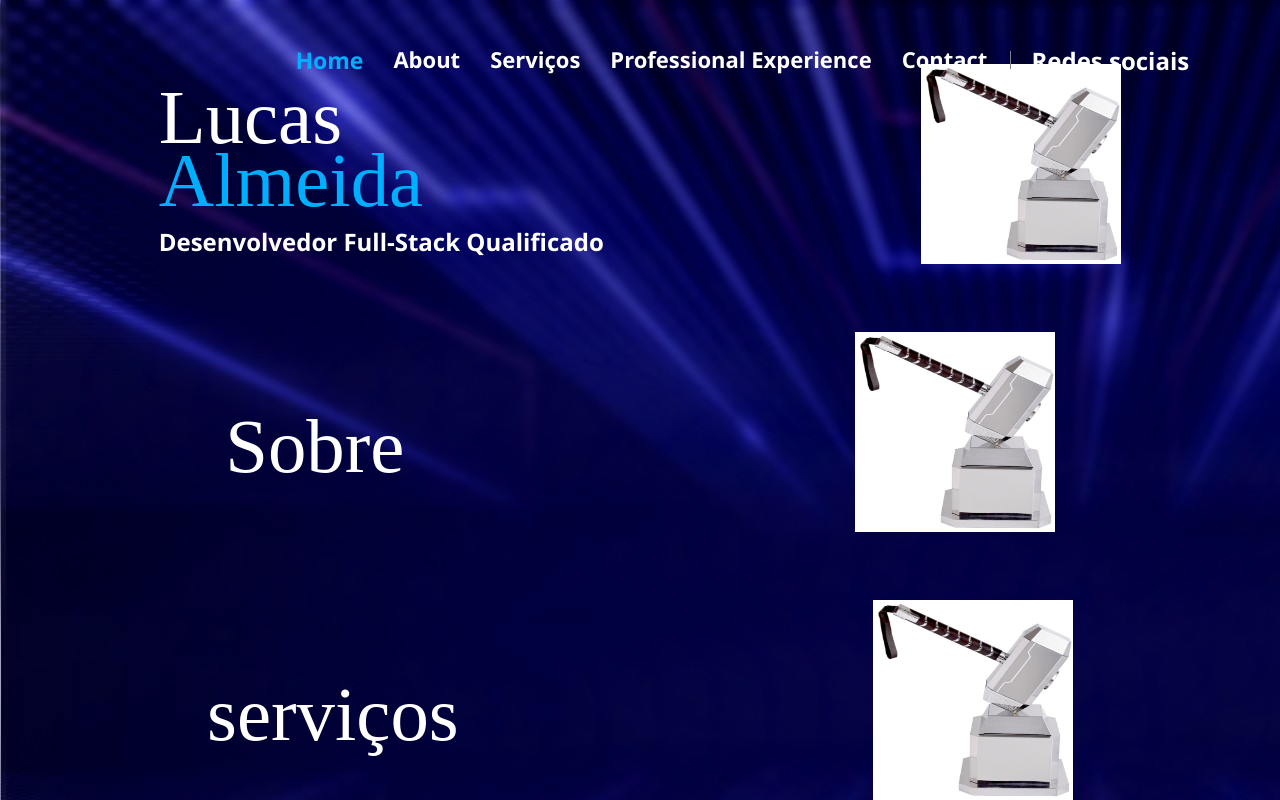
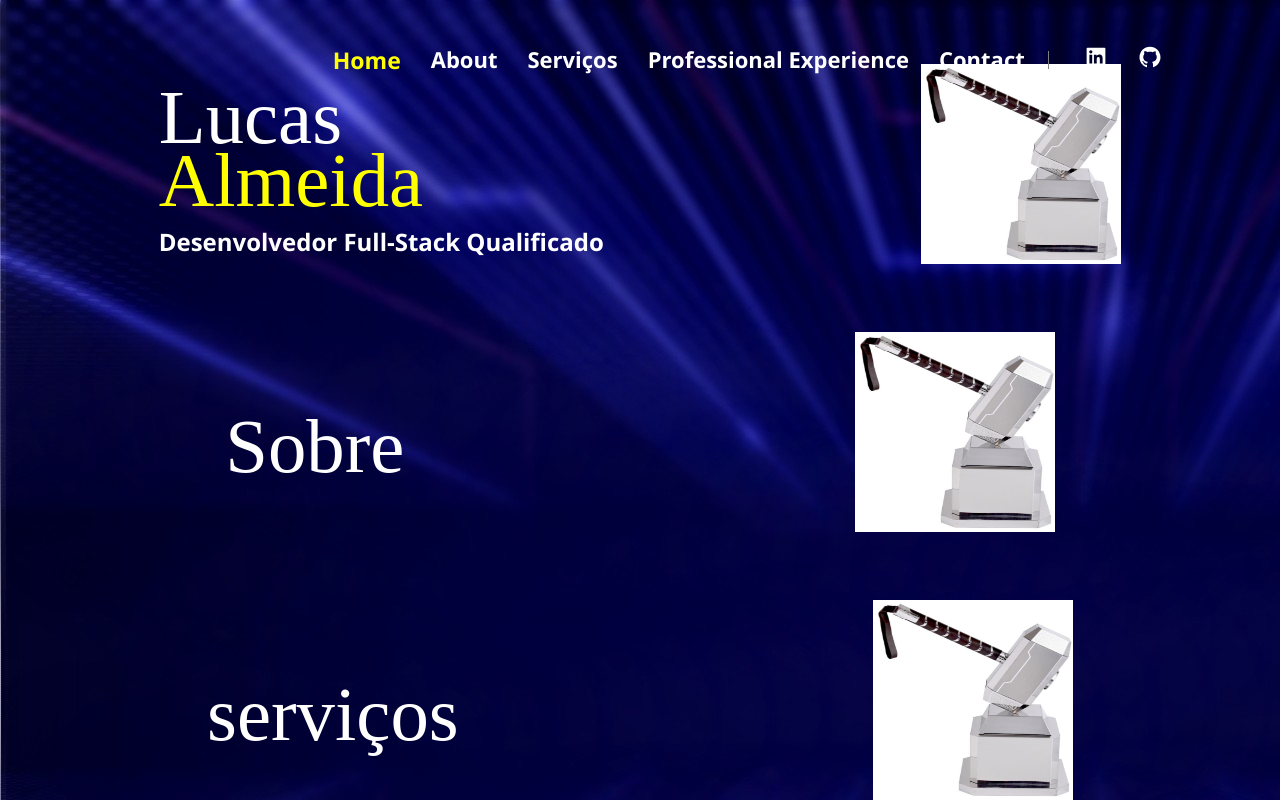
Before and after one commit to LucasPereira9/personalPortfolio, a Next.js app: page /en in a window 1280 px wide. Shown: the top 800 px of the page. Built offline with nearby package versions, Linux system fonts and the light colour scheme.

Commit message:
feat: new colors and social media added

```diff
--- a/package.json
+++ b/package.json
@@ -12,7 +12,8 @@
     "next": "14.2.2",
     "next-intl": "^3.11.3",
     "react": "^18",
-    "react-dom": "^18"
+    "react-dom": "^18",
+    "react-icons": "^5.1.0"
   },
   "devDependencies": {
     "@types/node": "^20",
--- a/src/app/[locale]/page.module.css
+++ b/src/app/[locale]/page.module.css
@@ -12,5 +12,5 @@
 }
 .second_name {
     font-size: 6vw;
-    color: rgb(0, 174, 255);
+    color: #FFFF00;
 }
--- a/src/app/[locale]/page.tsx
+++ b/src/app/[locale]/page.tsx
@@ -6,7 +6,7 @@ export default function Index() {
   return (
     <body>
       <Header />
-      <div className={styles.personal_info_container}>
+      <div style={{height: '60%',}} id='home' className={styles.personal_info_container}>
         <div>
             <p className={styles.first_name}>Lucas</p>
             <p className={styles.second_name}>Almeida</p>
@@ -16,7 +16,7 @@ export default function Index() {
           <Image width={200} height={200} src={'/assets/images/mjonir.jpg'} alt={'profile'} />
         </div>
       </div>
-      <div className={styles.personal_info_container}>
+      <div  style={{height: '60%',}} id='about' className={styles.personal_info_container}>
         <div>
             <p className={styles.first_name}>Sobre</p>
         </div>
@@ -24,7 +24,7 @@ export default function Index() {
           <Image width={200} height={200} src={'/assets/images/mjonir.jpg'} alt={'profile'} />
         </div>
       </div>
-      <div className={styles.personal_info_container}>
+      <div style={{height: '60%',}} id='services' className={styles.personal_info_container}>
         <div>
             <p className={styles.first_name}>serviços</p>
         </div>
@@ -32,7 +32,7 @@ export default function Index() {
           <Image width={200} height={200} src={'/assets/images/mjonir.jpg'} alt={'profile'} />
         </div>
       </div>
-      <div className={styles.personal_info_container}>
+      <div style={{height: '60%',}} id='experience' className={styles.personal_info_container}>
         <div>
             <p className={styles.first_name}>experiencia profissional</p>
         </div>
@@ -40,7 +40,7 @@ export default function Index() {
           <Image width={200} height={200} src={'/assets/images/mjonir.jpg'} alt={'profile'} />
         </div>
       </div>
-      <div className={styles.personal_info_container}>
+      <div style={{height: '60%',}} id='contact' className={styles.personal_info_container}>
         <div>
             <p className={styles.first_name}>contato</p>
         </div>
--- a/src/components/header/header.module.css
+++ b/src/components/header/header.module.css
@@ -37,3 +37,12 @@
     margin-right: 20px;
     background-color: gray;
 }
+.social_media_content {
+    display: flex;
+    flex-direction: row;
+    justify-content: space-between;
+}
+.social_media_icon {
+    height: 3vh;
+    width: 3vh;
+}
--- a/src/components/header/index.tsx
+++ b/src/components/header/index.tsx
@@ -4,12 +4,20 @@ import NavButton from "../navButton";
 import styles from './header.module.css'
 import { navOptions } from "@/utils";
 import { useTranslations } from "next-intl";
+import { AiFillLinkedin, AiFillGithub } from "react-icons/ai";
 
 
 export default function Header() {
     const t = useTranslations()
     const [selectedButtonIndex, setSelectedButtonIndex] = React.useState(0 as number);
     const [scrolled, setScrolled] = React.useState(false as boolean);
+
+    const handleScrollToSection = (id: string) => {
+        const element = document.getElementById(id);
+        if (element) {
+            element.scrollIntoView({ behavior: "smooth" });
+        }
+    };
 
     React.useEffect(() => {
         const handleScroll = () => {
@@ -28,7 +36,10 @@ export default function Header() {
         <div key={index}>
             <NavButton
                 title={item.title}
-                buttonFunction={() => setSelectedButtonIndex(index)}
+                buttonFunction={() => {
+                    setSelectedButtonIndex(index)
+                    handleScrollToSection(item.id)
+                }}
                 selectedButton={index === selectedButtonIndex}
             />
         </div>
@@ -41,10 +52,13 @@ export default function Header() {
                 <div  className={styles.navOptions_content}>
                     {navigationOptions}
                 </div>
-                <div className={styles.separator} />
-                <h2>
-                    Redes sociais
-                </h2>
+                    <div className={styles.separator} />
+                <div className={styles.social_media_content}>
+                    <NavButton buttonFunction={() => window.open('https://www.linkedin.com/in/lucas-almeida-5280b9206', '_blank')}
+                     icon={<AiFillLinkedin className={styles.social_media_icon} />}  />
+                    <NavButton buttonFunction={() => window.open('https://github.com/LucasPereira9?tab=repositories', '_blank')}
+                     icon={<AiFillGithub className={styles.social_media_icon} />}  />
+                </div>
             </div>
         </div>
     )
--- a/src/components/navButton/index.tsx
+++ b/src/components/navButton/index.tsx
@@ -9,7 +9,9 @@ export default function NavButton(props: INavButtonProps) {
   const t = useTranslations();
     return (
         <div onClick={props.buttonFunction}>
-            <h2  className={`${styles.title} ${props.selectedButton ? styles.selectedTitle : ''}`}>{t(props.title)}</h2>
+            <h2  className={`${styles.title} ${props.selectedButton ? styles.selectedTitle : ''}`}>
+                { props.icon && props.icon }
+                {t(props.title)}</h2>
         </div>
     );
 }
--- a/src/components/navButton/navButton.module.css
+++ b/src/components/navButton/navButton.module.css
@@ -9,9 +9,9 @@
 }
 
 .selectedTitle {
-    color: rgb(0, 174, 255);
+    color: #FFFF00;
     font-size: 23px;
 }
 .title:hover {
-    color: rgb(0, 174, 255);
+    color: #FFFF00;
 }
--- a/src/utils.ts
+++ b/src/utils.ts
@@ -1,24 +1,29 @@
 export const navOptions = [
     {
+        id: 'home',
         title: 'Início',
         function: '',
     },
     {
+        id: 'about',
         title: 'Sobre',
         function: '',
 
     },
     {
+        id: 'services',
         title: 'Serviços',
         function: '',
 
     },
     {
+        id: 'experience',
         title: 'Experiência Profissional',
         function: '',
 
     },
     {
+        id: 'contact',
         title: 'Contato',
         function: '',
 
```
Also changed, not shown: src/components/navButton/navButton.structure.ts (+5 -2 lines), 1 other file (tests, documents, lock files or other folders).
